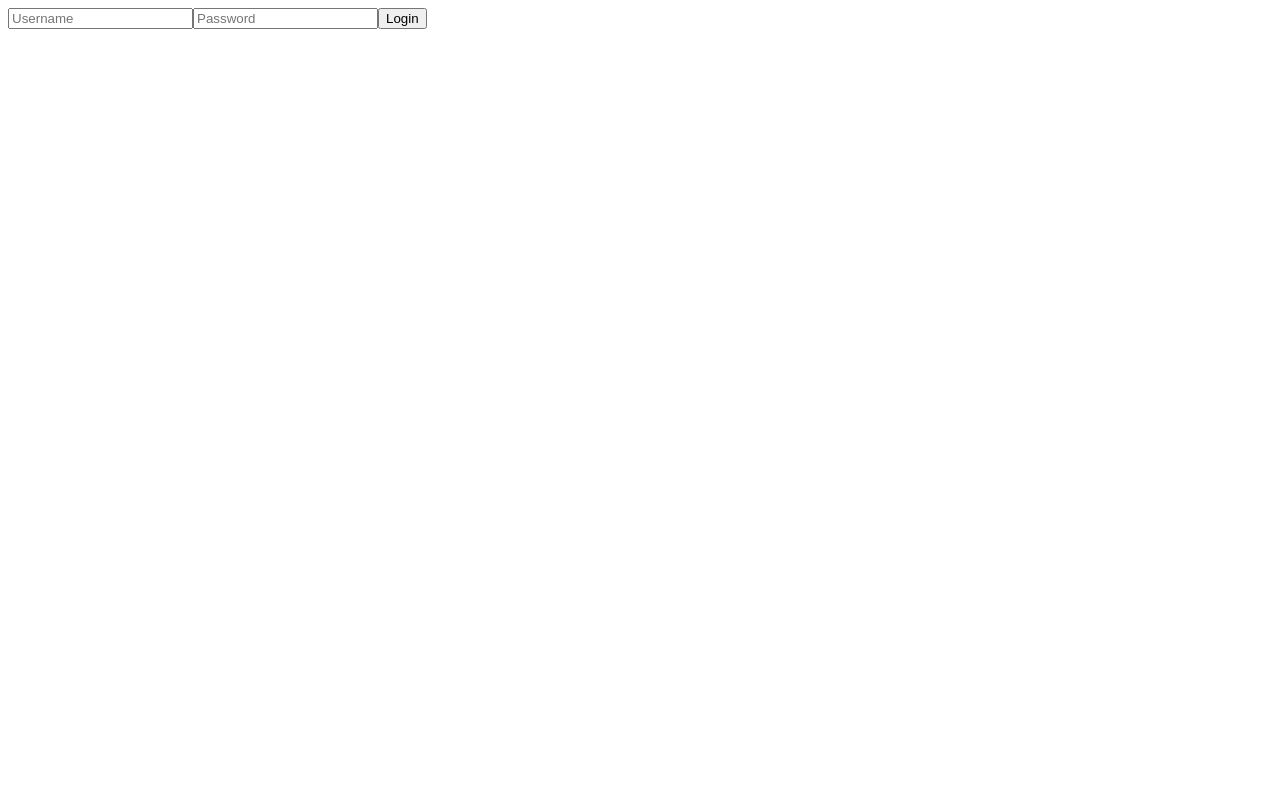
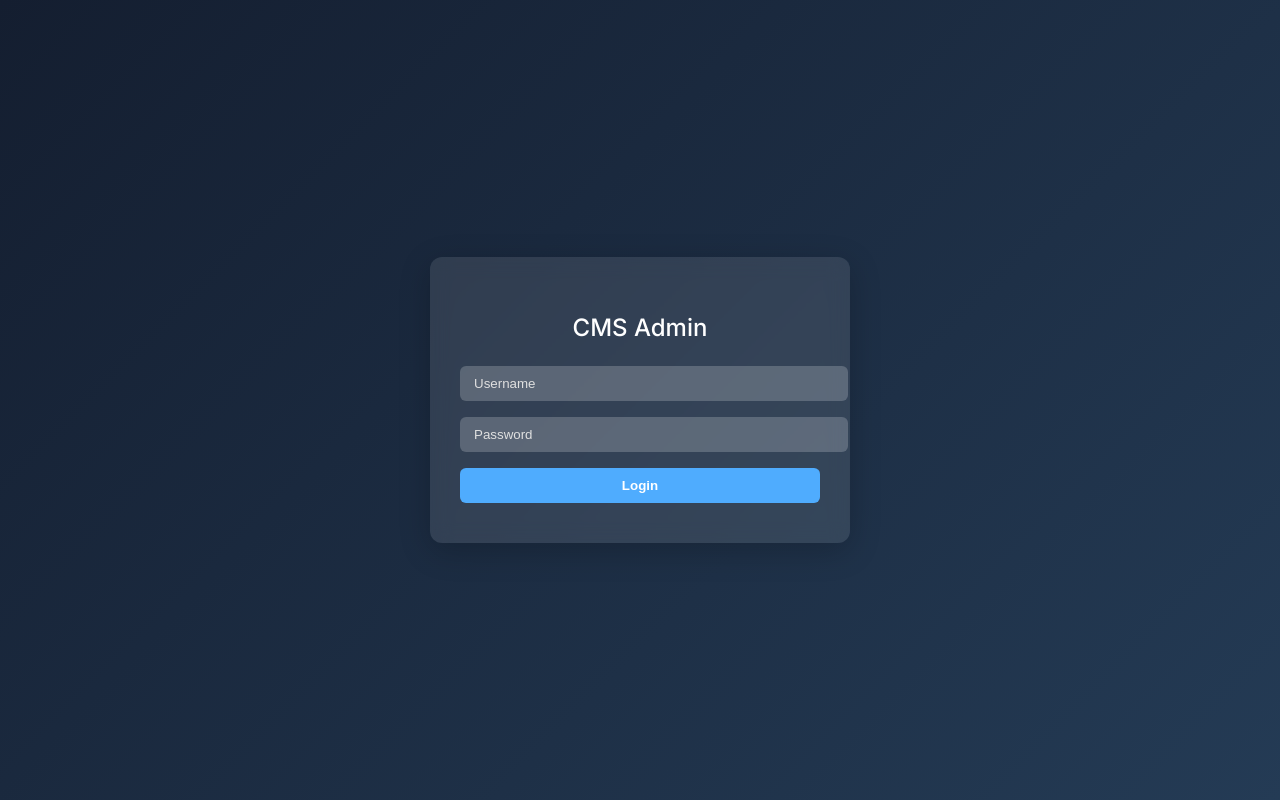
Before and after one commit to TenProtect/certificate, a Vue app in the folder cms-vue/: page /login in a window 1280 px wide. Built offline with nearby package versions, Linux system fonts and the light colour scheme.

Commit message:
feat: restyle cms login page

```diff
--- a/cms-vue/index.html
+++ b/cms-vue/index.html
@@ -4,6 +4,15 @@
     <meta charset="UTF-8" />
     <meta name="viewport" content="width=device-width, initial-scale=1.0" />
     <title>CMS Login</title>
+    <link rel="preconnect" href="https://fonts.googleapis.com">
+    <link rel="preconnect" href="https://fonts.gstatic.com" crossorigin>
+    <link href="https://fonts.googleapis.com/css2?family=Inter:wght@400;500;600&display=swap" rel="stylesheet">
+    <style>
+      body {
+        margin: 0;
+        font-family: 'Inter', sans-serif;
+      }
+    </style>
   </head>
   <body>
     <div id="app"></div>
--- a/cms-vue/src/views/Login.vue
+++ b/cms-vue/src/views/Login.vue
@@ -1,11 +1,18 @@
 <template>
-  <div class="login">
-    <form @submit.prevent="onSubmit">
-      <input v-model="username" placeholder="Username" />
-      <input v-model="password" type="password" placeholder="Password" />
-      <button type="submit">Login</button>
-    </form>
-    <p v-if="error">{{ error }}</p>
+  <div class="login-wrapper">
+    <div class="login-card">
+      <h1 class="title">CMS Admin</h1>
+      <form @submit.prevent="onSubmit">
+        <div class="field">
+          <input v-model="username" placeholder="Username" />
+        </div>
+        <div class="field">
+          <input v-model="password" type="password" placeholder="Password" />
+        </div>
+        <button type="submit" class="login-btn">Login</button>
+        <p v-if="error" class="error">{{ error }}</p>
+      </form>
+    </div>
   </div>
 </template>
 
@@ -40,3 +47,69 @@ async function onSubmit() {
   }
 }
 </script>
+
+<style scoped>
+.login-wrapper {
+  min-height: 100vh;
+  display: flex;
+  align-items: center;
+  justify-content: center;
+  background: linear-gradient(135deg, #141e30 0%, #243b55 100%);
+}
+
+.login-card {
+  background: rgba(255, 255, 255, 0.1);
+  backdrop-filter: blur(10px);
+  border-radius: 12px;
+  padding: 40px 30px;
+  width: 360px;
+  box-shadow: 0 8px 32px rgba(0, 0, 0, 0.2);
+  color: #fff;
+}
+
+.title {
+  text-align: center;
+  margin-bottom: 24px;
+  font-weight: 500;
+  font-size: 24px;
+}
+
+.field {
+  margin-bottom: 16px;
+}
+
+.field input {
+  width: 100%;
+  padding: 10px 14px;
+  border: none;
+  border-radius: 6px;
+  background: rgba(255, 255, 255, 0.2);
+  color: #fff;
+}
+
+.field input::placeholder {
+  color: #e0e0e0;
+}
+
+.login-btn {
+  width: 100%;
+  padding: 10px;
+  border: none;
+  border-radius: 6px;
+  background: #4facfe;
+  color: #fff;
+  font-weight: 600;
+  cursor: pointer;
+}
+
+.login-btn:hover {
+  opacity: 0.9;
+}
+
+.error {
+  margin-top: 12px;
+  color: #ff7b7b;
+  text-align: center;
+  font-size: 14px;
+}
+</style>
```
